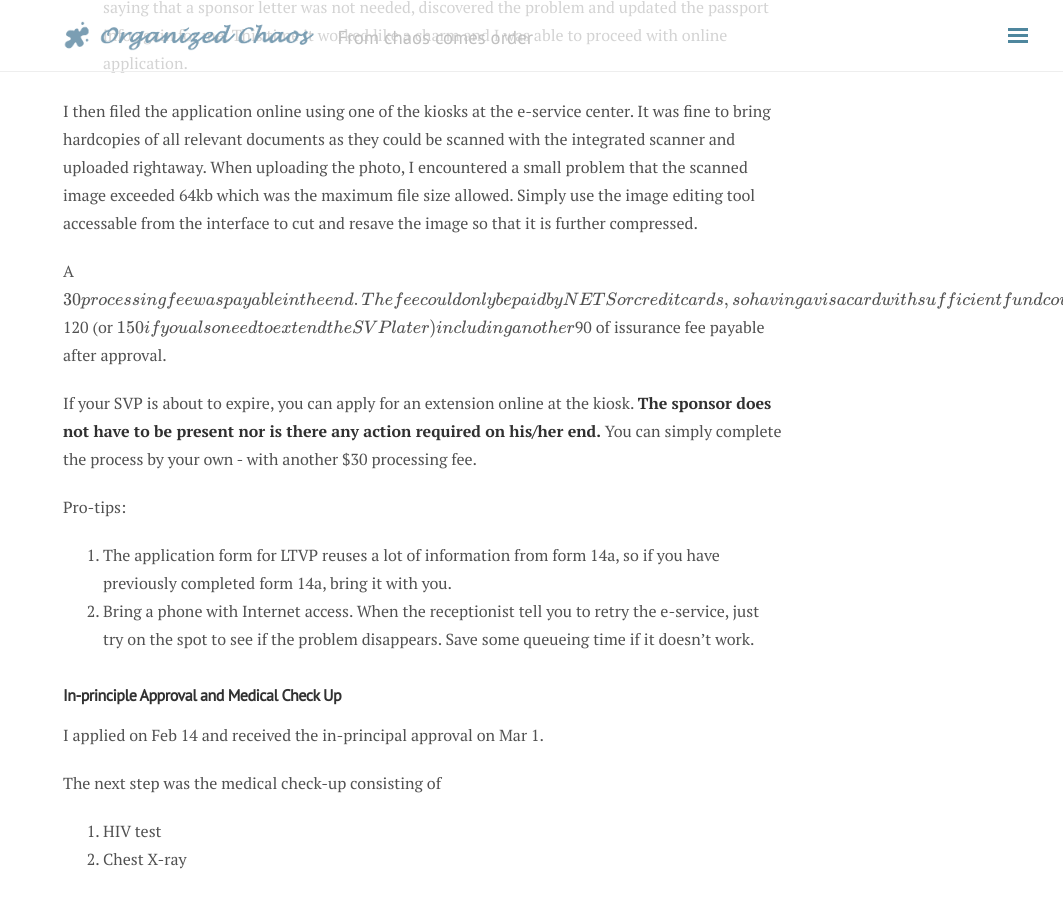
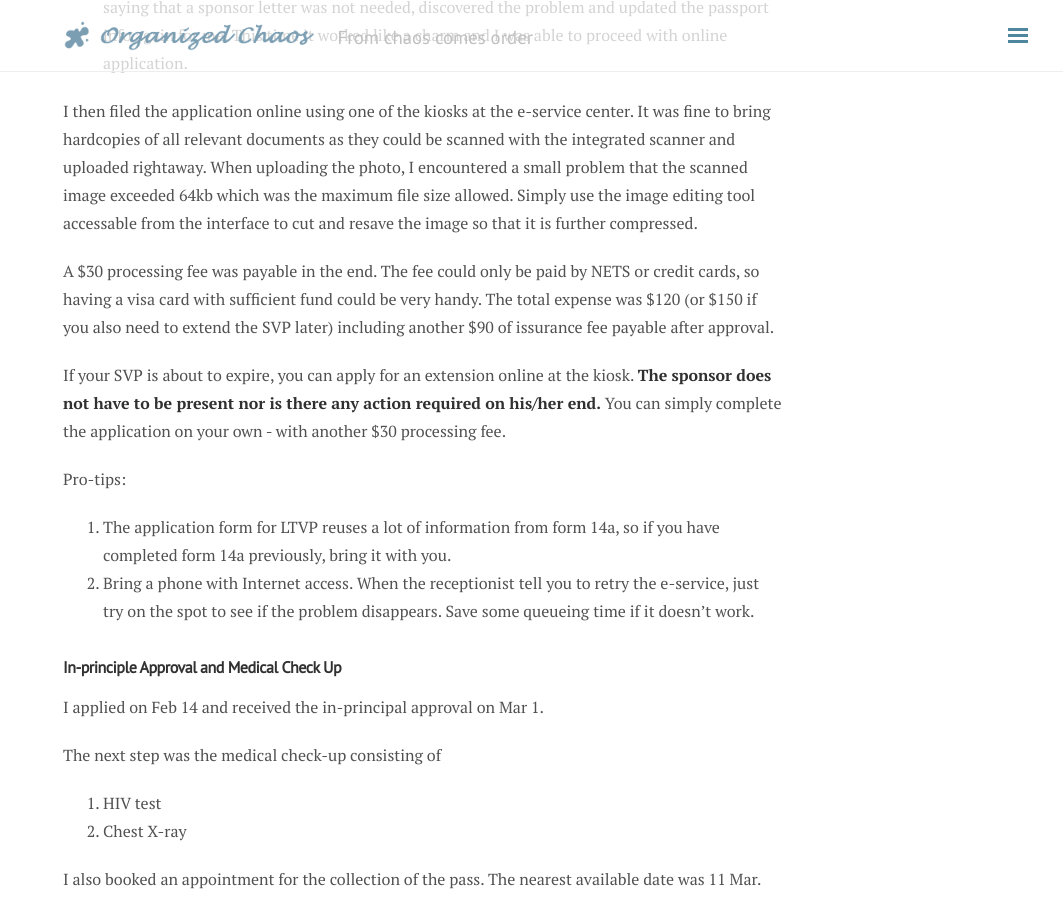
Before and after one commit to yliu9055/organizedchaos, a Jekyll site: the page built from _posts/2019-02-01-LTVP.markdown, in a window 1280 px wide and 900 px high, scrolled down 2442 px. Shown: the whole window, without its empty margins (217-1280 px from the left). Built offline with Jekyll 4.4.1, drawn with Linux system fonts in a browser that asks for light colours; nearby versions of some CDN libraries; formulas are drawn with MathJax 3; comment, search, counter and statistics services are not loaded; some of the changed text lies outside the part shown.

```diff
--- a/_config.yml
+++ b/_config.yml
@@ -54,6 +54,6 @@ hero:
   caption: Original Artwork &copy; <a href="http://yalestewart.deviantart.com/art/We-Will-Be-Giants-370176475">Yale Stewart</a>
 
 # Puglins
-mathjax: true # whether support mathjax
+mathjax: false # whether support mathjax
 google_analytics_token: '' # leave blank if you don't want google analytics
 disqus_short_name: '' # leave blank if you don't want disqus
--- a/_posts/2019-02-01-LTVP.markdown
+++ b/_posts/2019-02-01-LTVP.markdown
@@ -46,12 +46,12 @@ Only after a month spent in back-and-forth correspondence with MoE did I manage
 
 I then filed the application online using one of the kiosks at the e-service center. It was fine to bring hardcopies of all relevant documents as they could be scanned with the integrated scanner and uploaded rightaway. When uploading the photo, I encountered a small problem that the scanned image exceeded 64kb which was the maximum file size allowed. Simply use the image editing tool accessable from the interface to cut and resave the image so that it is further compressed.
 
-A \$30 processing fee was payable in the end. The fee could only be paid by NETS or credit cards, so having a visa card with sufficient fund could be very handy. The total expense was \$120 (or \$150 if you also need to extend the SVP later) including another \$90 of issurance fee payable after approval.
+A $30 processing fee was payable in the end. The fee could only be paid by NETS or credit cards, so having a visa card with sufficient fund could be very handy. The total expense was $120 (or $150 if you also need to extend the SVP later) including another $90 of issurance fee payable after approval.
 
-If your SVP is about to expire, you can apply for an extension online at the kiosk. __The sponsor does not have to be present nor is there any action required on his/her end.__ You can simply complete the process by your own - with another \$30 processing fee.
+If your SVP is about to expire, you can apply for an extension online at the kiosk. __The sponsor does not have to be present nor is there any action required on his/her end.__ You can simply complete the application on your own - with another $30 processing fee.
 
 Pro-tips:
-1. The application form for LTVP reuses a lot of information from form 14a, so if you have previously completed form 14a, bring it with you.
+1. The application form for LTVP reuses a lot of information from form 14a, so if you have completed form 14a previously, bring it with you.
 2. Bring a phone with Internet access. When the receptionist tell you to retry the e-service, just try on the spot to see if the problem disappears. Save some queueing time if it doesn't work.
 
 
```
Also changed, not shown: other parts of _posts/2019-02-01-LTVP.markdown (+1 -1 lines).
